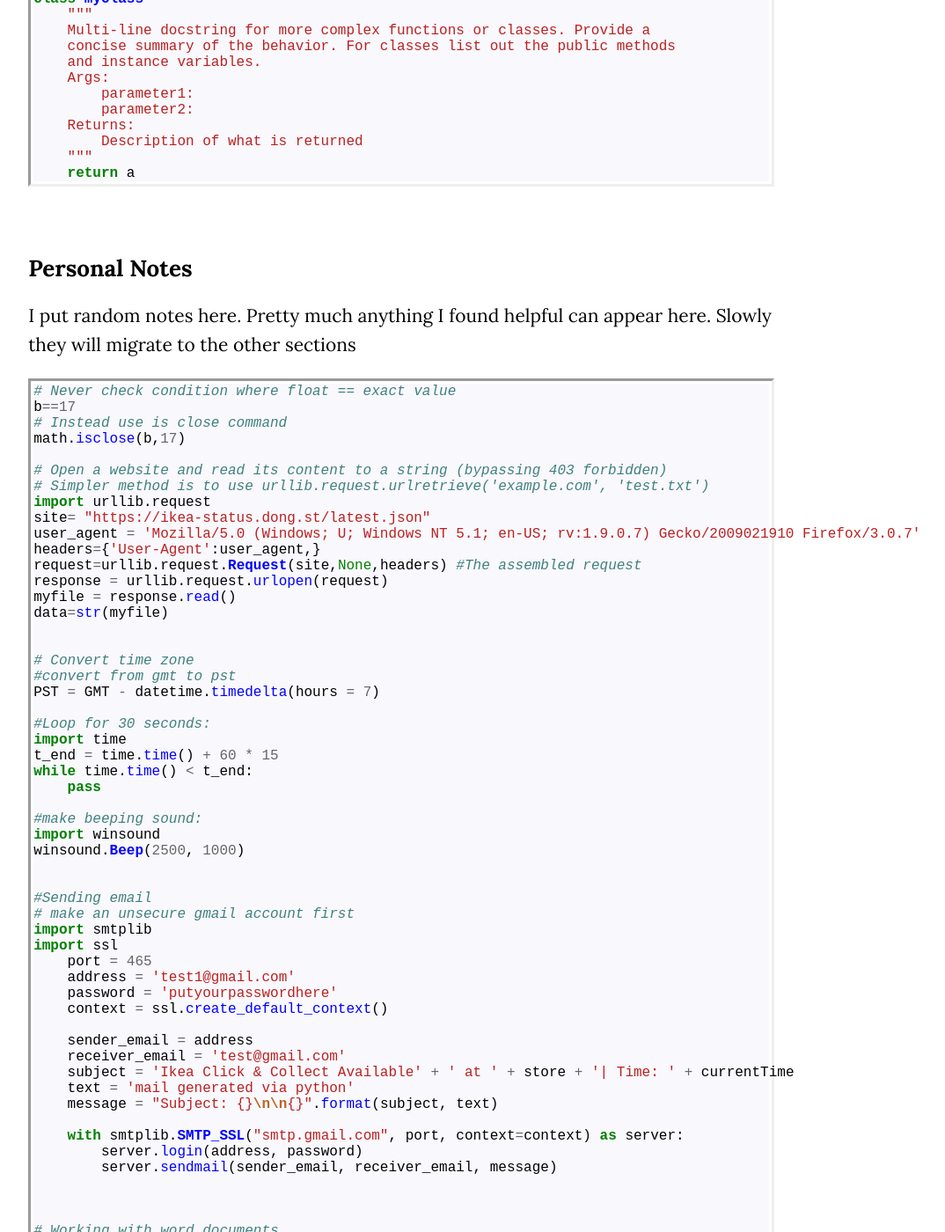
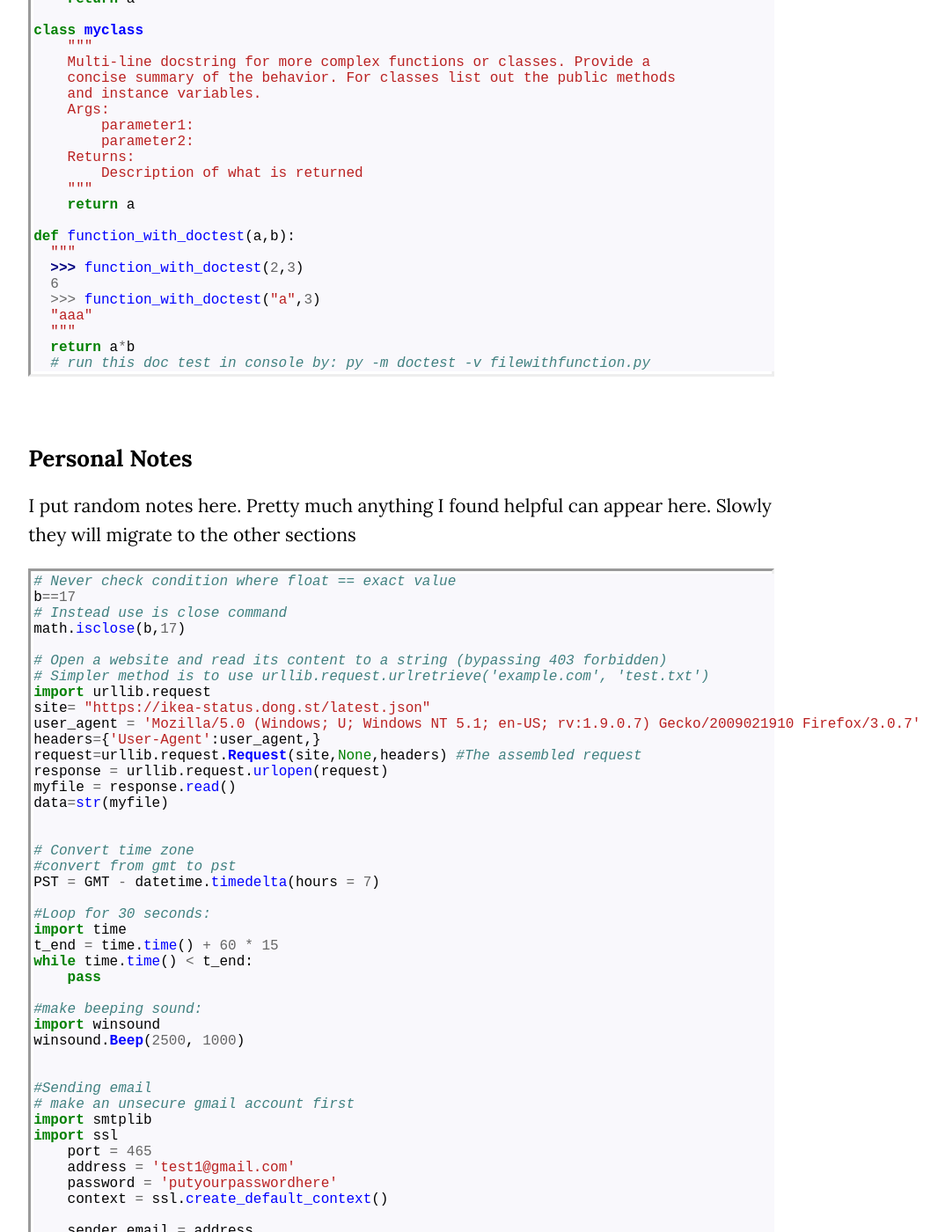
Before and after one commit to wcfrobert/wcfrobert.github.io, a Jekyll site: the page built from _posts/2021-03-25-python-notes.markdown, in a window 1280 px wide and 1400 px high, scrolled down 31968 px. Shown: the whole window at 88% size, without its empty margins (184-1258 px from the left). Built offline with Jekyll 4.4.1, drawn with Linux system fonts in a browser that asks for light colours; comment, search, counter and statistics services are not loaded; some of the changed text lies outside the part shown.

Commit message:
update blog

````diff
--- a/_layouts/blog-post.html
+++ b/_layouts/blog-post.html
@@ -35,7 +35,7 @@
     <!-- HEADER -->
     <header id="navbar">
         <nav class="navbar-container">
-          <a href="index.html" class="name">Robert Wang</a>
+          <a href="../index.html" class="name">Robert Wang</a>
 
           <button type="button" class="navbar-toggle" aria-label="Open navigation menu">
               <span class="icon-bar"></span>
@@ -45,11 +45,11 @@
 
           <div class="navbar-menu">
             <ul class="navbar-links">
-              <li class="navbar-item"><a class="navbar-link" href="/index.html">Home</a></li>
-              <li class="navbar-item"><a class="navbar-link" href="/cv.pdf">CV</a></li>
-              <li class="navbar-item"><a class="navbar-link" href="/engineering.html">Engineering</a></li>
-              <li class="navbar-item"><a class="navbar-link" href="/musing.html">Blog</a></li>
-              <li class="navbar-item"><a class="navbar-link" href="/about.html">About</a></li>
+              <li class="navbar-item"><a class="navbar-link" href="../index.html">Home</a></li>
+              <li class="navbar-item"><a class="navbar-link" href="../cv.pdf">CV</a></li>
+              <li class="navbar-item"><a class="navbar-link" href="../engineering.html">Engineering</a></li>
+              <li class="navbar-item"><a class="navbar-link" href="../musing.html">Blog</a></li>
+              <li class="navbar-item"><a class="navbar-link" href="../about.html">About</a></li>
             </ul>
           </div>
         </nav>
--- a/_posts/2021-03-25-python-notes.markdown
+++ b/_posts/2021-03-25-python-notes.markdown
@@ -64,12 +64,12 @@
 ### Fundamentals
 * The most important skill to learn in programming is how to break down (decompose) a large problem into smaller pieces. One common approach is to tackle the problem "top-down". Outline the solution in abstract form and divide tasks into functions. You can call the function *that you are going to write* thus putting structure to your thought process
 
-{% highlight python %}
+```python
 def main():
     a=task1()
     b=task2()
     task3()
-{% endhighlight %}
+```
 
 * When debugging, forget temporarily why you are writing the program. Read the code without any bias of what *you* want it to do
 * Always put concise comment. You will likely spend more time reading code than writing them
@@ -82,7 +82,7 @@
 
 * Option 1: Write code in a text editor like [Sublime Text](https://www.sublimetext.com/), then run script from Terminal (cmd, PowerShell, Bash, etc) as shown in the code snippet below
 
-{% highlight python %}
+```python
 # If you ever need to run code from the terminal. Type in command line:
 python myscript.py arg1 arg2
 
@@ -100,7 +100,7 @@
     print("Example:")
     print('    $ python3 generatedata.py \"reffile.txt\" \"readsfile.txt\" \"alignfile.txt\"')
     sys.exit()
-{% endhighlight %}
+```
 
 * Option 2: Write, debug, and run code from a Integrated Developer Environment (IDE). (Pycharm, Spyder, VSCode, etc)
     * Spyder is most similar to Matlab's "code as you go" style with *REPL* Interface (Read, Evaluate, Print, Loop), as well as a variable window to see all the variables you've defined in the namespace
@@ -120,7 +120,7 @@
 
 For instance, say our script is called myscript.py. If we run it in the terminal, its "\_\_name\_\_" is "\_\_main\_\_" . If the script is imported, then the "\_\_name\_\_" is "\_\_myscript\_\_".
 
-{% highlight python%}
+```python
 # Have imports in alphabetical order if there are a lot
 import numpy
 
@@ -132,11 +132,11 @@
 
 if __name__ = "__main__":
     main():
-{% endhighlight %}
+```
 
 
 ### Basics
-{% highlight python %}
+```python
 # Comment with # or triple quote """
 # End lines that are too long with back slash \
 if 1900 < year < 2100 and 1 <= month <= 12 \
@@ -166,11 +166,11 @@
 math.sin(x)
 math.sqrt(x)		# or just use x**(1/2)
 math.isclose(a,b)	# never compare two floats using ==. Use this instead
-{% endhighlight %}
+```
 
 
 ### Functions
-{% highlight python %}
+```python
 # Defining functions
 def someFunction(arg1,arg2,arg3=defaultval,*kwargs):
 	if condition:
@@ -191,11 +191,11 @@
 arg1: 5
 arg2: two
 arg3: 3
-{% endhighlight %}
+```
 
 
 ### Flow Control
-{% highlight python %}
+```python
 # If statements. The "pass" syntax is just a blank filler statement
 if condition:
     pass
@@ -216,11 +216,13 @@
 
 for i in range(4,10): # Loops from 4,5,6,7,8,9
     pass # 10-4 = 6 loops
-{% endhighlight %}
+
+for i in reversed(range(3)): # Loop from 2,1,0
+```
 
 
 ### Raising Exceptions
-{% highlight python %}
+```python
 # Raising Exceptions and Errors
 if somecondition:
     raise RuntimeError('Mismatch dimension for pressure coefficient')
@@ -232,11 +234,11 @@
     step3=float(step2)
 except ValueError:
     raise RuntimeError('wrong data type')
-{% endhighlight %}
+```
 
 
 ### Importing Modules
-{% highlight python %}
+```python
 # python code can be considered a module. When you import a module
 # you are allowed to use all its defined functions
 
@@ -252,7 +254,7 @@
 # All variables in mymodule namespace gets copied over. Say the module you are
 # importing also imports moduleX. You will now have access to moduleX as well
 from mymodule import *
-{% endhighlight %}
+```
 
 
 
@@ -274,7 +276,7 @@
 Strings can also be thought of as a container of characters. Indeed, indexing a string is exactly the same as indexing a list.
 
 ### Lists []
-{% highlight python %}
+```python
 # Fundamentals
 myList = []
 mylist.append('new item')
@@ -331,7 +333,7 @@
 
 # Sets, strings, dictionaries, tuples can all be converted to list
 list(myset), list(string), list(tuples), list(mydict.values())
-{% endhighlight %}
+```
 
 
 
@@ -339,7 +341,7 @@
 ### Strings ""
 String operations are sometimes called "parsing" strings. It is one of the most common tasks in programming. Mastering string parsing will also translate to a mastery of operating with lists.
 
-{% highlight python %}
+```python
 # String Slicing
 mystr='abcdefghijklmn'
 mystr[1] 		# returns b
@@ -364,7 +366,7 @@
 
 # Other useful string operations for parsing
 concat = str1 + str2		# concatenate strings
-string.in("word")		# checks if "word" is in the string. Returns boolean
+"word" in string		# checks if "word" is in the string. Returns boolean
 string.find("word")		# find the index where "word" occurs. Returns -1 if failed
 string.strip() 			# removes spaces and \n \t
 string.strip(",.abc:;") 	# remove occurence of these characters
@@ -376,7 +378,7 @@
 string.swapcase()		# swap lower and upper case. Vice versa
 string.startwith("2020")	# see if string starts with prefix "2020"
 string.endswith(".jpeg")	# see if string ends in suffix ".jpeg"
-{% endhighlight %}
+```
 
 The figure below illustrates a good way of thinking about list/spring slicing in Python:
 
@@ -387,7 +389,7 @@
 
 
 ### Dictionaries {}
-{% highlight python %}
+```python
 # Dictionaries are key-value Pairs. Key must be unique, value doesn't have to be
 # Basics
 myDict = {}
@@ -412,11 +414,11 @@
 mydict[key1]=None 			# if you want to disassociate a value to key
 mydict.pop(key) 			# remove entire key-value pair
 del mydict[key]				# remove entire key-value pair
-{% endhighlight %}
+```
 
 
 ### Tuples ()
-{% highlight python %}
+```python
 # Tuple are just lists that cannot be modified nor appended
 myTuple = (1,2,3)
 
@@ -428,11 +430,11 @@
 def func():
     return a,b
 var1,var2 = func()
-{% endhighlight %}
+```
 
 
 ### Sets {}
-{% highlight python %}
+```python
 # Sets are kind of like list, but they only contain unique entries
 myset = set(myList)
 myset ={1,2,3}
@@ -447,7 +449,7 @@
 issubset(set1,set2)		# Check if set1 is subset of set2
 issuperset(set1,set2)		# Check if set1 is superset of set2
 discard(set1,set2) 		# Discard element from set1 if it exists in set 2
-{% endhighlight %}
+```
 
 
 
@@ -458,7 +460,7 @@
 ## 4.0 File I/O
 Reading and writing files in your operating system. One thing to always remember is that all data read will be in string format.
 
-{% highlight python %}
+```python
 # Open and read file in python. Make sure to close it after
 f1 = open('xy.txt','r')
 someoperation()
@@ -487,7 +489,7 @@
 with open(outputfilename,'w') as f2:
     for items in mylist:
         f2.write('{},{},{}\n'.format(items[0],items[1],items[3]))
-{% endhighlight %}
+```
 
 
 
@@ -517,7 +519,7 @@
 
 Note that the crucial piece of syntax is the dot notation access, which allows you to access methods and properties of an object. When an object is instantiated, the commands within the *constructor* runs first.
 
-{% highlight python %}
+```python
 # Typical class definition. Note places where "self" is required
 class myclass:
     def __init__(self,arg1,arg2):
@@ -538,7 +540,7 @@
 # inheritence
 class class1(myclass):
     pass
-{% endhighlight %}
+```
 
 
 
@@ -553,17 +555,17 @@
 If you are already familiar with Matlab. This quick start guide is all you need: https://numpy.org/doc/stable/user/numpy-for-matlab-users.html. If a command exists in Matlab, it will likely also exist in numpy; often with the same syntax. The most tricky thing to get used to is 0-based indexing and slicing!
 
 ### Importing
-{% highlight python %}
+```python
 import numpy as np
 import scipy as sp
 # Scipy sub-packages have to be imported separately. There are also sub-sub-packages!
 import scipy.sparse
 import scipy.sparse.linalg
-{% endhighlight %}
+```
 
 
 ### Basic Commands
-{% highlight python %}
+```python
 """
 All matrices and vectors are considered np.arrays.
 
@@ -611,7 +613,7 @@
 np.one((m,n))*N		# matrix filled with N
 np.zero((m,n))		# matrix filled with 0
 # https://numpy.org/doc/stable/user/numpy-for-matlab-users.html for more
-{% endhighlight %}
+```
 
 
 
@@ -624,7 +626,7 @@
 
 Python uses 0-based indexing which may take some getting used to if you are proficient in Matlab already. In the case of indexing a single element, you just need to remember to <u>subtract by one for each index</u>.
 
-{% highlight python %}
+```python
 # For single index. Just subtract by one. e.g. for the (2,3) element of A
 A[1,2]
 
@@ -634,7 +636,7 @@
 # For an entire column or row
 A[:,0]		# first column
 A[3,:]		# fourth row
-{% endhighlight %}
+```
 
 Slicing works differently. When slicing from A to B, A is inclusive whereas B is not! Let's do an example:
 
@@ -656,7 +658,7 @@
 ![](/assets/img/blog/matrixslice.png)
 *Figure: Illustration Showing Indexing of Matrices*
 
-{% highlight python %}
+```python
 # Notice we need to add .copy() to pass a copy rather than a reference
 a = A[1:3,:].copy()		# second to third row
 a = A[:,1:2].copy()		# is actually equivalent to A[:,1].
@@ -664,7 +666,7 @@
 
 # Mesh indexing (e.g. in Matlab A([2,4,6],[1,3]))
 A[np.ix_([1,3,5],[0,2])]
-{% endhighlight %}
+```
 
 Additionally, we can create sub-matrices by passing to it list of index.  This process is illustrated in the figure below:
 
@@ -674,7 +676,7 @@
 
 
 ### Other Common Operations
-{% highlight python %}
+```python
 # Finding max/min value within row or column
 a.max()		        # returns scalar. Max in entire matrix
 a.max(0)	        # returns vector. Max in each column
@@ -693,7 +695,7 @@
     [a,b],
     [c,d]
 ])
-{% endhighlight %}
+```
 
 
 
@@ -708,7 +710,7 @@
 
 
 ### Basics
-{% highlight python %}
+```python
 # Initiating symbols
 A,B,c,d,e = sy.symbols('A B c d e')
 
@@ -730,11 +732,11 @@
 # Solving. First rewrite expression with one side = 0
 f = 2*x**2 + 3*x - 13
 sy.solveset(f,x)
-{% endhighlight %}
+```
 
 
 ### Substitution and Simplifying
-{% highlight python %}
+```python
 # Simplifying
 sy.simplify(f)
 
@@ -742,18 +744,18 @@
 f2 = f.subs([(a,10),(b,22)])        # substitute a=10 and b=22
 sy.N(f2)                            # convert symbol to float
 f2.evalf()                          # another way of doing the same thing
-{% endhighlight %}
+```
 
 Note that all variables stay a "symbol" even if you have already substituted everything. For instance, f = a + b. Both a and b are equal to 10. Then f = 20. At this moment the number 20 is actually still a symbol until you use sy.N() or .evalf().
 
 
 ### Plotting
-{% highlight python %}
+```python
 import sympy as sy
 from sympy.plotting import plot3d
 x, y = sy.symbols('x y')
 plot3d(sy.cos(x*3)*sy.cos(y*5)-y, (x, -1, 1), (y, -1, 1))
-{% endhighlight %}
+```
 
 
 
@@ -765,10 +767,10 @@
 
 Under the hood, your python code is actually converted to a JSON file which is then interpreted by a JavaScript library. You can actually convert your figure to a JSON format or a python dictionary format:
 
-{% highlight python %}
+```python
 fig.to_json()
 fig.to_dict()
-{% endhighlight %}
+```
 
 This one-page reference here is a must-have: [https://plotly.com/python/reference/](https://plotly.com/python/reference/)
 
@@ -787,7 +789,7 @@
 
 * Creating figure by creating a python dictionary
 
-{% highlight python %}
+```python
 import plotly.io as pio
 fig = dict(
     {
@@ -802,25 +804,25 @@
 mydict2 = {'mykey':123} #OK
 mydict3 = {mykey=123} #NOT OK
 mydict4 = {mykey:123} #NOT OK
-{% endhighlight %}
+```
 
 * Creating a figure by using the graph-object class (RECOMMENDED)
 
-{% highlight python %}
+```python
 import plotly.graph_objects as go
 fig = go.Figure(
     data = [go.Bar(x=[1, 2, 3], y=[1, 3, 2])],
     layout = go.Layout(title={'text': "this is a title"})
 )
 fig.show()
-{% endhighlight %}
+```
 
 The recommended workflow by plotly is to create a graph object first with default values (using plotly express), then using .add_trace() and .update_layout() to polish your figure.
 
 
 
 ### Example
-{% highlight python %}
+```python
 # Import module
 import plotly.graph_objects as go
 
@@ -862,7 +864,7 @@
     annotations=my_footnote, scene_camera=my_camera, scene_dragmode='orbit',
     margin=dict(l=50,r=50,b=100,t=10,pad=4), height=650
 )
-{% endhighlight %}
+```
 
 
 ### Frames - Animations
@@ -870,7 +872,7 @@
 
 Animation example with [play] button:
 
-{% highlight python %}
+```python
 import plotly.graph_objects as go
 import numpy as np
 
@@ -952,13 +954,13 @@
 )
 
 fig.show()
-{% endhighlight %}
+```
 
 
 
 Animation example with play, pause, and slider:
 
-{% highlight python %}
+```python
 # Create figure
 fig = go.Figure()
 
@@ -1062,12 +1064,12 @@
 )
 
 fig.show()
-{% endhighlight %}
+```
 
 
 
 ### How-To's
-{% highlight python %}
+```python
 # Adding buttons that change camera angle:
 button1 = dict(
 	method = "relayout",
@@ -1101,7 +1103,7 @@
 	textposition="middle right",
 	textfont=dict(family="Arial", size=6, color="blue")
 )
-{% endhighlight %}
+```
 
 
 Quick reference:
@@ -1176,7 +1178,7 @@
 
 
 ### Graphics and Animation
-{% highlight python %}
+```python
 import time
 import tkinter
 
@@ -1218,7 +1220,7 @@
 
 # Find list of element in a rectangular area
 results = canvas.find_overlapping(x1,y1,x2,y2)
-{% endhighlight %}
+```
 
 
 
@@ -1255,12 +1257,12 @@
 
 In python, you never have to worry about memory as it is automatically managed for you. The downside is some loss in speed (this is why programmers sometimes implement code initially in python and then convert to C++ when performance is a concern)
 
-{% highlight python %}
+```python
 # Garbage collector in python
 a=[1,2,3,4]
 a='new string'
 # the list 'a' is now unreferenced is garbage collected
-{% endhighlight %}
+```
 
 
 
@@ -1274,7 +1276,7 @@
 
 ### Basics
 
-{% highlight python %}
+```python
 # Always use 4-space indentation. Never mix & match. Most editors have options
 # to convert tab to 4 spaces
 	# Tab indentation
@@ -1289,10 +1291,10 @@
 
 # Comments start with space and capital letter
 myvar = 1 # Inline comment can be distracting
-{% endhighlight %}
+```
 
 ### Common
-{% highlight python %}
+```python
 # Don't compare boolean values to True or False
 if boolean:
     print("Don't do boolean == True or False")
@@ -1325,11 +1327,11 @@
 a = income + 3*(a + n) - 3
 b = c
 somelist = [a, b, c, d]
-{% endhighlight %}
+```
 
 ### Docstring standard
 
-{% highlight python %}
+```python
 def myfunction(arg1,arg2):
     """Single-line docstring. Do something and return value a"""
     return a
@@ -1346,7 +1348,17 @@
     	Description of what is returned
     """
     return a
-{% endhighlight %}
+
+def function_with_doctest(a,b):
+  """
+  >>> function_with_doctest(2,3)
+  6
+  >>> function_with_doctest("a",3)
+  "aaa"
+  """
+  return a*b
+  # run this doc test in console by: py -m doctest -v filewithfunction.py
+```
 
 
 
@@ -1355,7 +1367,7 @@
 ## Personal Notes
 I put random notes here. Pretty much anything I found helpful can appear here. Slowly they will migrate to the other sections
 
-{% highlight python %}
+```python
 # Never check condition where float == exact value
 b==17
 # Instead use is close command
@@ -1423,4 +1435,4 @@
     fullText=[]
     for paragraph in doc.paragraphs:
         fullText.append(paragraph.text)
-{% endhighlight %}
+```
--- a/_posts/2021-07-18-passed-pe.markdown
+++ b/_posts/2021-07-18-passed-pe.markdown
@@ -1,8 +1,8 @@
 ---
 layout: blog-post
 categories: blog
-title: "Update After 4 Months of Absence"
-description: "A quick update to my imaginary audience after being absent for a while"
+title: "Just Passed my PE"
+description: "A quick update to no one after being absent for a while"
 date: 2021-07-16
 image: assets/img/blog/PE-exam.png
 tags: blog
--- a/assets/css/style.css
+++ b/assets/css/style.css
@@ -854,7 +854,8 @@
 }
 
 /*murphy code snippet*/
-.highlight {border-style: inset; font-size: 16px; width: 100%; margin: auto;}
+.highlighter-rouge {border-style: inset;}
+.highlight {font-size: 16px; width: 100%; margin: auto;}
 .highlight pre {margin: 3px; background-color:#f9f8fc }
 .highlight .hll { background-color: #ffffcc }
 .highlight .c { color: #408080; font-style: italic } /* Comment */
````
Also changed, not shown: _posts/2021-05-07-spcolumn-cti-api-automation.markdown (added, +59 -0 lines), _posts/2021-08-08-Dulce et Decorum.markdown (added, +89 -0 lines), assets/img/blog/dulce.jpg (added).
